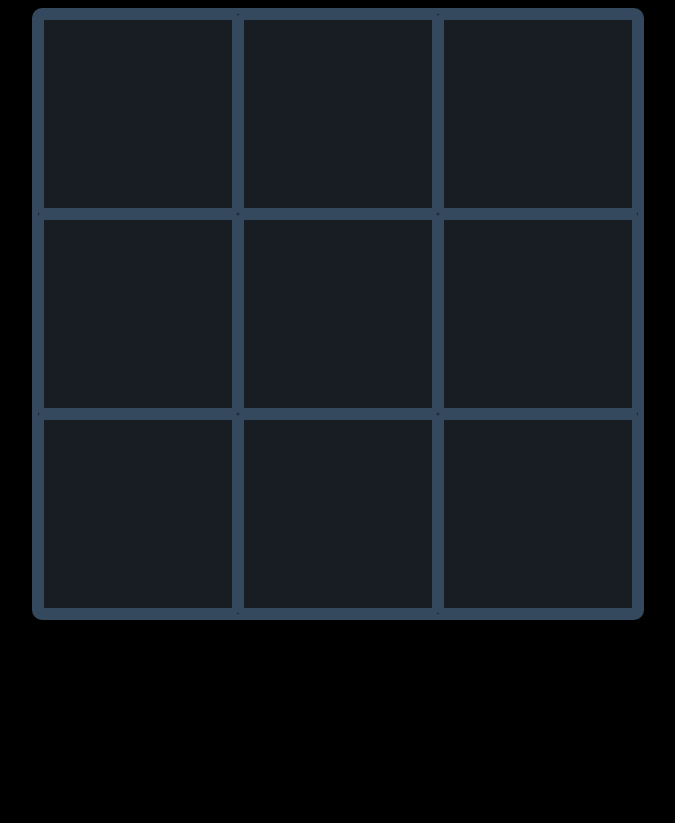
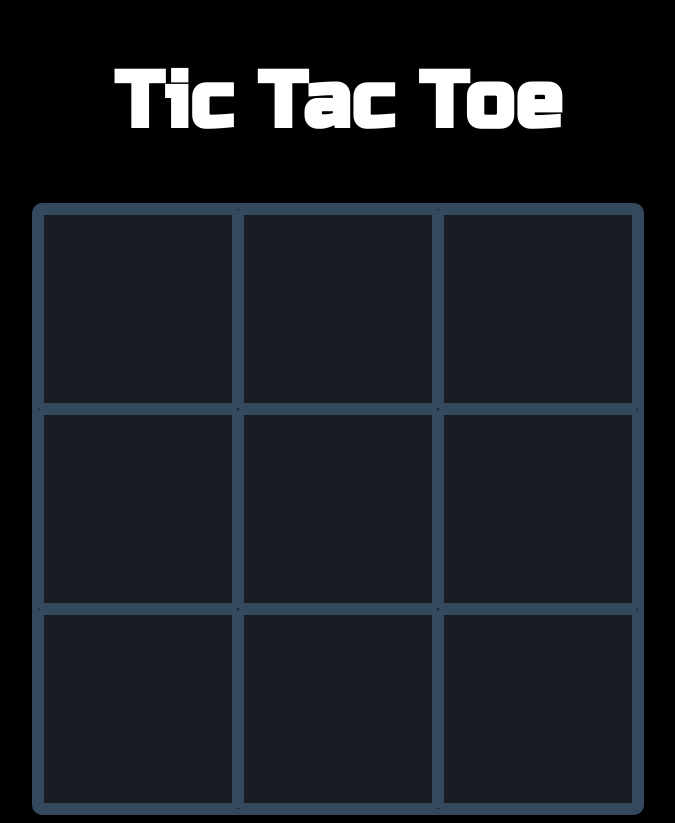
Before and after one commit to thedannysoto/TicTacToe, a plain HTML site: page index.html in a window 1280 px wide. Shown: the whole page, without its empty margins (302-977 px from the left). Before the commit the page ends 800 px from the top, so only its background shows below. Drawn offline with Linux system fonts and the light colour scheme.

Commit message:
Add Title to main page, add Russo One font to title

```diff
--- a/index.html
+++ b/index.html
@@ -6,9 +6,14 @@
     <meta name="viewport" content="width=device-width, initial-scale=1.0">
     <title>TicTacToe</title>
     <link rel="stylesheet" href="tictactoe.css">
+    <link rel="preconnect" href="https://fonts.googleapis.com">
+    <link rel="preconnect" href="https://fonts.gstatic.com" crossorigin>
+    <link href="https://fonts.googleapis.com/css2?family=Russo+One&display=swap" rel="stylesheet">
 </head>
 <body>
-
+    <div class="title">
+        <h1>Tic Tac Toe</h1>
+    </div>
     <div class="game-board">
         <div id="1" class="box"></div>
         <div id="2" class="box"></div>
--- a/tictactoe.css
+++ b/tictactoe.css
@@ -1,3 +1,10 @@
+.title {
+    color: white;
+    text-align: center;
+    font-size: 40px;
+    font-family: 'Russo One', sans-serif;
+}
+
 .game-board {
     width: 600px;
     height: 600px;
--- a/tictactoe.js
+++ b/tictactoe.js
@@ -9,7 +9,6 @@ let firstPlayer = true;
 
 function takeTurn () {
     if (this.innerHTML == "") {
-        // this.innerHTML = firstPlayer ? 'X': "O";
         if (firstPlayer) {
             this.innerHTML = 'X';
             this.classList.add('player_one');
```
